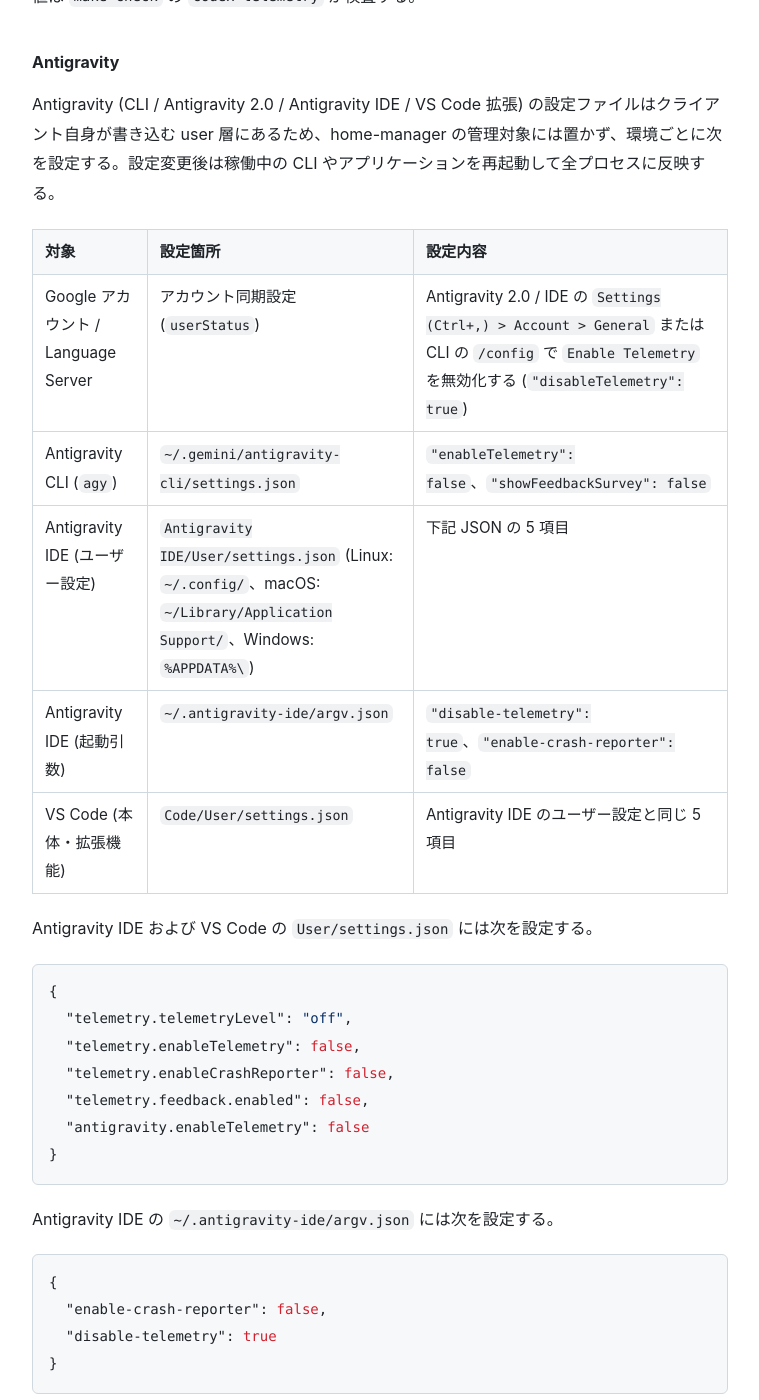
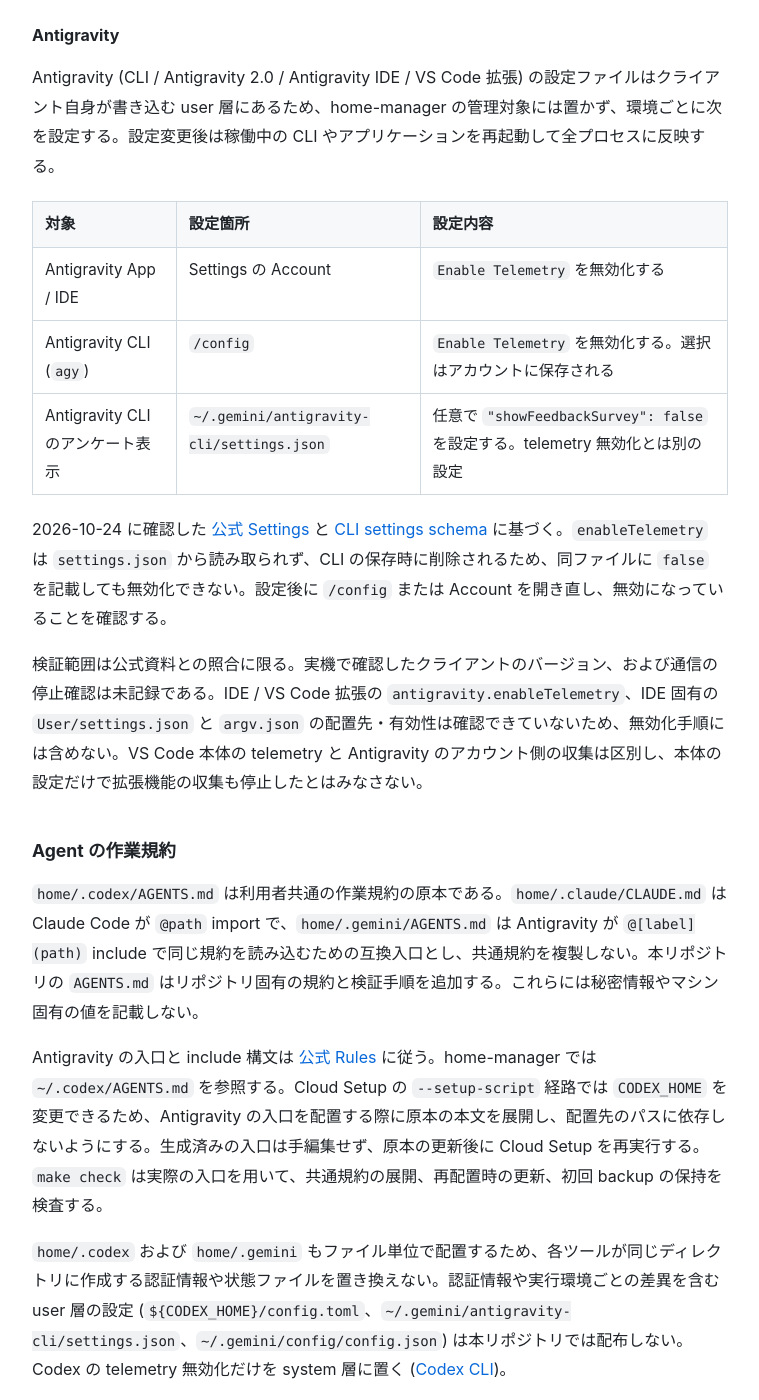
Before and after one commit to sabas0ba/dotfiles, a Jekyll site: the page built from docs/usage.md, in a window 1280 px wide and 1400 px high, scrolled down 9824 px. Shown: the whole window, without its empty margins (260-1019 px from the left). Built offline with Jekyll 4.4.1, drawn with Linux system fonts in a browser that asks for light colours; our own code applies the rules of GitHub Pages for plain Markdown files; some of the changed text lies outside the part shown.

Commit message:
fix(antigravity): correct telemetry guidance and cloud rules deployment

````diff
--- a/docs/usage.md
+++ b/docs/usage.md
@@ -124,7 +124,6 @@
 ```json
 {
   "allowNonWorkspaceAccess": false,
-  "enableTelemetry": false,
   "showFeedbackSurvey": false,
   "toolPermission": "request-review",
   "permissions": {
@@ -253,36 +252,19 @@
 
 | 対象 | 設定箇所 | 設定内容 |
 | --- | --- | --- |
-| Google アカウント / Language Server | アカウント同期設定 (`userStatus`) | Antigravity 2.0 / IDE の `Settings (Ctrl+,) > Account > General` または CLI の `/config` で `Enable Telemetry` を無効化する (`"disableTelemetry": true`) |
-| Antigravity CLI (`agy`) | `~/.gemini/antigravity-cli/settings.json` | `"enableTelemetry": false`、`"showFeedbackSurvey": false` |
-| Antigravity IDE (ユーザー設定) | `Antigravity IDE/User/settings.json` (Linux: `~/.config/`、macOS: `~/Library/Application Support/`、Windows: `%APPDATA%\`) | 下記 JSON の 5 項目 |
-| Antigravity IDE (起動引数) | `~/.antigravity-ide/argv.json` | `"disable-telemetry": true`、`"enable-crash-reporter": false` |
-| VS Code (本体・拡張機能) | `Code/User/settings.json` | Antigravity IDE のユーザー設定と同じ 5 項目 |
+| Antigravity App / IDE | Settings の Account | `Enable Telemetry` を無効化する |
+| Antigravity CLI (`agy`) | `/config` | `Enable Telemetry` を無効化する。選択はアカウントに保存される |
+| Antigravity CLI のアンケート表示 | `~/.gemini/antigravity-cli/settings.json` | 任意で `"showFeedbackSurvey": false` を設定する。telemetry 無効化とは別の設定 |
 
-Antigravity IDE および VS Code の `User/settings.json` には次を設定する。
+2026-10-24 に確認した [公式 Settings](https://antigravity.google/docs/settings) と [CLI settings schema](https://antigravity.google/schemas/v1/settings.json) に基づく。`enableTelemetry` は `settings.json` から読み取られず、CLI の保存時に削除されるため、同ファイルに `false` を記載しても無効化できない。設定後に `/config` または Account を開き直し、無効になっていることを確認する。
 
-```json
-{
-  "telemetry.telemetryLevel": "off",
-  "telemetry.enableTelemetry": false,
-  "telemetry.enableCrashReporter": false,
-  "telemetry.feedback.enabled": false,
-  "antigravity.enableTelemetry": false
-}
-```
-
-Antigravity IDE の `~/.antigravity-ide/argv.json` には次を設定する。
-
-```json
-{
-  "enable-crash-reporter": false,
-  "disable-telemetry": true
-}
-```
+検証範囲は公式資料との照合に限る。実機で確認したクライアントのバージョン、および通信の停止確認は未記録である。IDE / VS Code 拡張の `antigravity.enableTelemetry`、IDE 固有の `User/settings.json` と `argv.json` の配置先・有効性は確認できていないため、無効化手順には含めない。VS Code 本体の telemetry と Antigravity のアカウント側の収集は区別し、本体の設定だけで拡張機能の収集も停止したとはみなさない。
 
 ### Agent の作業規約
 
 `home/.codex/AGENTS.md` は利用者共通の作業規約の原本である。`home/.claude/CLAUDE.md` は Claude Code が `@path` import で、`home/.gemini/AGENTS.md` は Antigravity が `@[label](path)` include で同じ規約を読み込むための互換入口とし、共通規約を複製しない。本リポジトリの `AGENTS.md` はリポジトリ固有の規約と検証手順を追加する。これらには秘密情報やマシン固有の値を記載しない。
+
+Antigravity の入口と include 構文は [公式 Rules](https://antigravity.google/docs/rules/) に従う。home-manager では `~/.codex/AGENTS.md` を参照する。Cloud Setup の `--setup-script` 経路では `CODEX_HOME` を変更できるため、Antigravity の入口を配置する際に原本の本文を展開し、配置先のパスに依存しないようにする。生成済みの入口は手編集せず、原本の更新後に Cloud Setup を再実行する。`make check` は実際の入口を用いて、共通規約の展開、再配置時の更新、初回 backup の保持を検査する。
 
 `home/.codex` および `home/.gemini` もファイル単位で配置するため、各ツールが同じディレクトリに作成する認証情報や状態ファイルを置き換えない。認証情報や実行環境ごとの差異を含む user 層の設定 (`${CODEX_HOME}/config.toml`、`~/.gemini/antigravity-cli/settings.json`、`~/.gemini/config/config.json`) は本リポジトリでは配布しない。Codex の telemetry 無効化だけを system 層に置く ([Codex CLI](#codex-cli))。
 
````
Also changed, not shown: home/.gemini/AGENTS.md, 2 other files.
